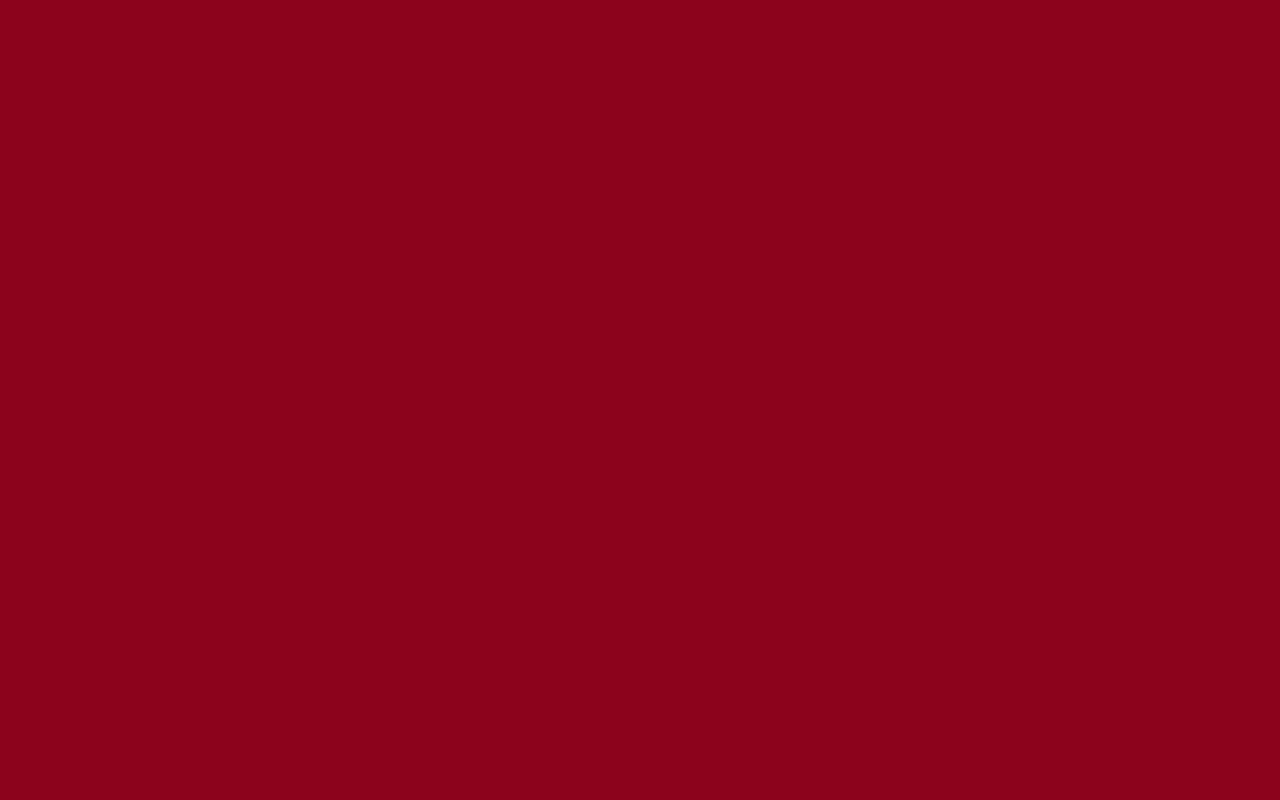
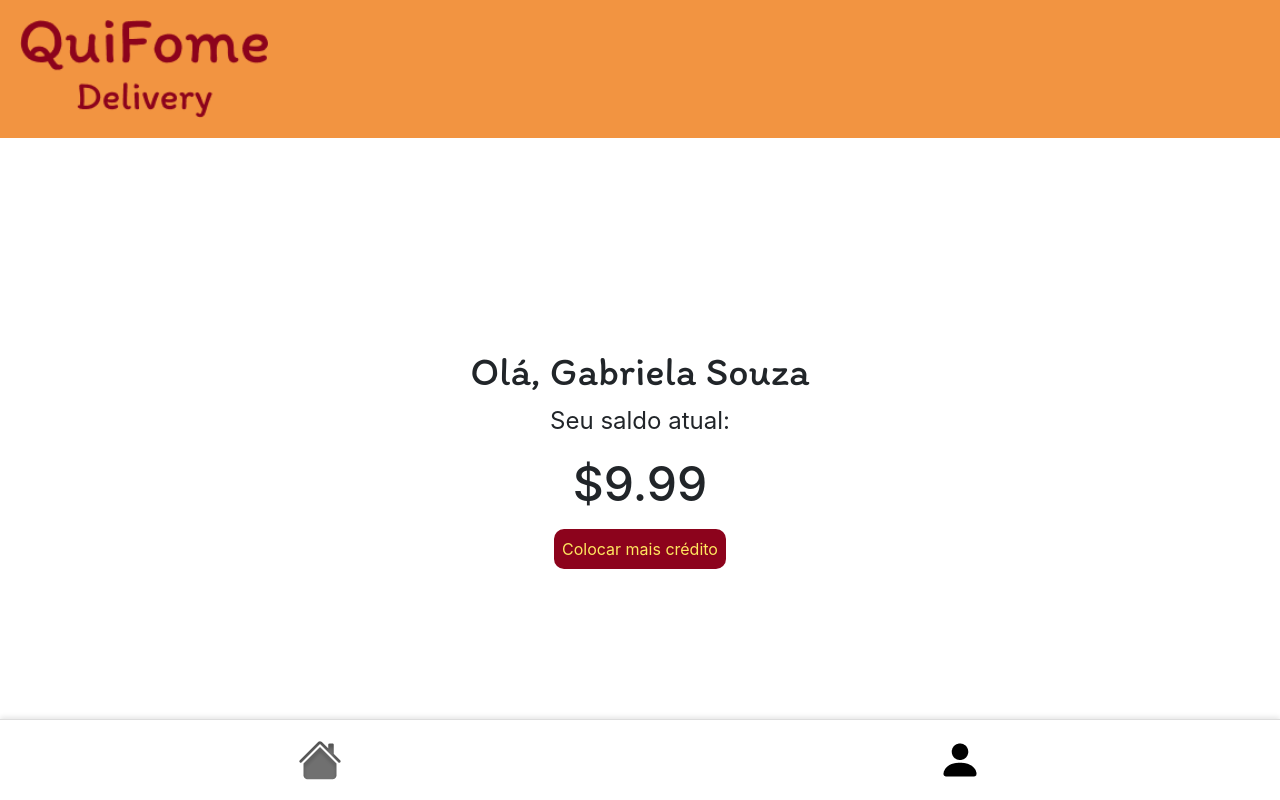
Before and after one commit to silva-fmanu/delivery-quifome, a React (Vite) app: page /delivery-quifome/perfil in a window 1280 px wide. Built offline with nearby package versions, Linux system fonts and the light colour scheme.

Commit message:
tela de perfil

```diff
--- a/src/components/components.css
+++ b/src/components/components.css
@@ -34,3 +34,8 @@
     width: 100%;
     top: 0;
 }
+
+.logoImage{
+    width: 20%;
+    height: 100%;
+}
--- a/src/pages/Home/home.css
+++ b/src/pages/Home/home.css
@@ -11,11 +11,6 @@
     margin: 0 auto;
     height: 100vh;
     width: 100vw;
-}
-
-.logoImage{
-    width: 20%;
-    height: 100%;
 }
 
 .banner{
--- a/src/pages/Home/index.jsx
+++ b/src/pages/Home/index.jsx
@@ -8,7 +8,7 @@ import StarFill from '../../assets/StarFill.png';
 import Cabecalho from '../../components/cabecalho';
 import restauranteLogo from '../../assets/restauranteLogo.png';
 import Perfil from '../Perfil';
-import {Link} from "react-router-dom";
+import {Link} from "react-router-dom"
 
 function Home() {
     return (
--- a/src/pages/Login/login.css
+++ b/src/pages/Login/login.css
@@ -1,3 +1,4 @@
+
 *{
     margin: 0;
     padding: 0;
--- a/src/pages/Perfil/index.jsx
+++ b/src/pages/Perfil/index.jsx
@@ -1,9 +1,37 @@
 import React from "react";
+import Cabecalho from "../../components/cabecalho";
+import "./perfil.css";
+import HomeFosco from '../../assets/HomeFosco.png';
+import iconeProfile from '../../assets/iconeProfile.png';
+import {Link} from "react-router-dom";
+import StarFill from '../../assets/StarFill.png';
 
 function Perfil(){
     return(
-        <div>
-
+        <div className="body-perfil">
+            <Cabecalho/>
+            <div className="bem-vindo">
+                <h1 className="nomeUser">Olá, Gabriela Souza</h1>
+                <p className="saldo">Seu saldo atual:</p>
+                <h3 className="saldoUser">$9.99</h3>
+                <button className="credito">
+                    Colocar mais crédito
+                </button>
+            </div>
+            <div className="tabs">
+            <ul className="nav">
+                <li className="nav-item">
+                    <Link className="nav-link" to="/delivery-quifome/home">
+                        <img src={HomeFosco} alt="Ícone home" />
+                    </Link>
+                </li>
+                <li className="nav-item">
+                    <Link className="nav-link" to="/delivery-quifome/perfil">
+                        <img src={iconeProfile} alt="Ícone de perfil" />
+                    </Link>
+                </li>
+            </ul>
+            </div>
         </div>
     );
 }
--- /dev/null
+++ b/src/pages/Perfil/perfil.css
@@ -0,0 +1,50 @@
+
+@import url('https://fonts.googleapis.com/css2?family=Itim&display=swap');
+
+* {
+    margin: 0;
+    padding: 0;
+    box-sizing: border-box;
+}
+
+.body-perfil {
+    background-color: rgb(255, 255, 255);
+    display: flex;
+    flex-direction: column;
+    margin: 0 auto;
+    height: 100vh;
+    width: 100vw;
+}
+
+.nomeUser{
+    font-family: "Itim", cursive;
+    font-weight: 400;
+    font-style: normal;
+}
+
+.bem-vindo {
+    display: flex;
+    flex-direction: column;
+    justify-content: center;
+    align-items: center;
+    text-align: center;
+    line-height: 1.5;
+    height: 80%;
+}
+
+.saldo{
+    font-size: 1.5rem;
+}
+
+.saldoUser{
+    font-size: 3rem;
+}
+
+.credito{
+    margin-top: 0.5em;
+    color: #FFE75F;
+    background-color: #8C031C;
+    padding: 0.5em;
+    border-radius: 10px;
+    border-style: none;
+}
```
